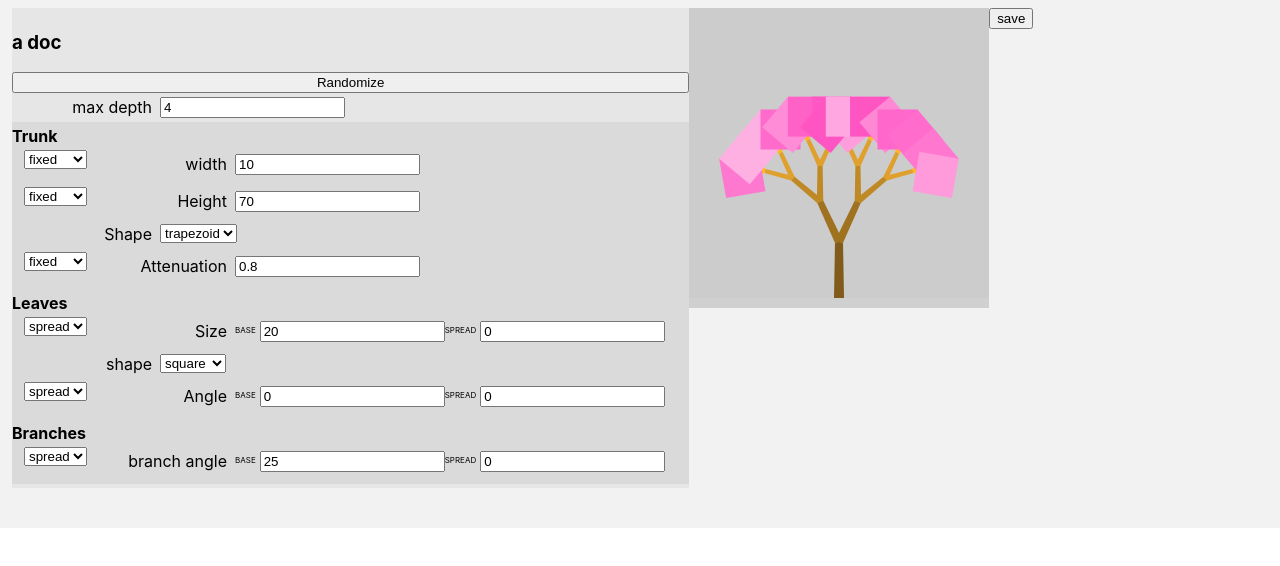
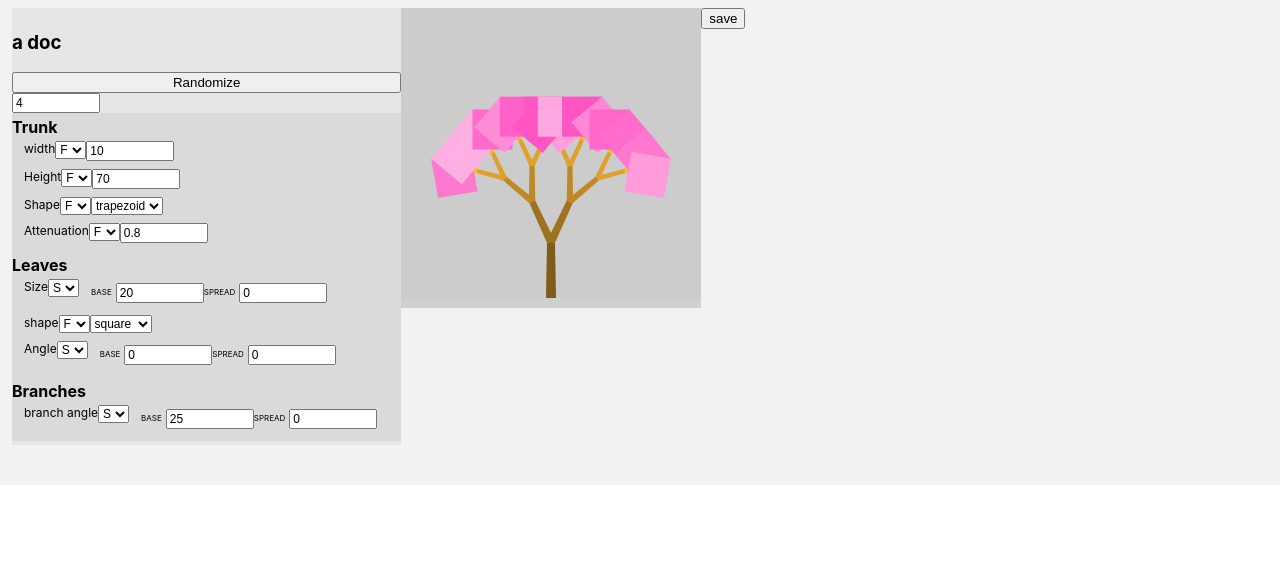
Before and after one commit to joshmarinacci/tree-gen-gen, a React (Create React App) app: page / in a window 1280 px wide. Shown: the top 566 px of the page. Built offline with nearby package versions, Linux system fonts and the light colour scheme.

Commit message:
gui cleanup

```diff
--- a/src/App.css
+++ b/src/App.css
@@ -5,6 +5,7 @@
     padding: 0em 0.5em;
     margin: 0.25em;
     align-items: start;
+    align-content: baseline;
 }
 .vbox {
     display: flex;
@@ -18,6 +19,14 @@
     width:8em;
     text-align: right;
     padding-right: 0.5em;
+}
+
+.hbox label, .hbox select, .hbox input {
+    font-size: 0.75rem;
+}
+
+.hbox input {
+    width: 5rem;
 }
 
 label.sub {
--- a/src/App.js
+++ b/src/App.js
@@ -115,20 +115,16 @@ const VBox = ({children}) => <div className='vbox'>{children}</div>
 const HBox = ({children}) => <div className='hbox'>{children}</div>
 
 const FixedValueEditor = ({def, update}) => {
-  return <HBox>
-    <label className='title'>{def._title}</label>
-    <input type='number' value={def.gen.value}
+  return <input type='number' value={def.gen.value}
            onChange={(e)=>{
              def.gen.value = parseFloat(e.target.value)
              update()
            }}
     />
-  </HBox>
 }
 
 const RandomSpreadEditor = ({def,update}) => {
   return <HBox>
-    <label className='title'>{def._title}</label>
     <label className='sub'>base</label>
     <input type='number' value={def.gen.base} onChange={(e) => {
       def.gen.base = parseFloat(e.target.value)
@@ -145,9 +141,7 @@ const RandomSpreadEditor = ({def,update}) => {
 }
 
 const PickEditor = ({def,update}) => {
-  return <HBox>
-    <label className='title'>{def._title}</label>
-    <select value={def.value} onChange={(e)=>{
+  return <select value={def.value} onChange={(e)=>{
       def.value = e.target.value
       update()
     }}>
@@ -155,10 +149,21 @@ const PickEditor = ({def,update}) => {
         return <option value={val} key={val}>{val}</option>
       })}
     </select>
-  </HBox>
 }
 
+const GENERATOR_TYPES = [
+  {
+    value:'fixed',
+    title:'F',
+  },
+  {
+    value:'spread',
+    title:'S',
+  },
+]
+
 function changeGeneratorType(def, targetKey, value) {
+  console.log('changing to',value)
   if(value === 'spread') {
     def[targetKey]._type = 'spread'
     def[targetKey].gen = new SpreadGenerator(def[targetKey].defaultValue)
@@ -175,32 +180,57 @@ const TypePicker = ({def, targetKey, update}) => {
     changeGeneratorType(def,targetKey,e.target.value)
     update()
   }}>
-    <option>fixed</option>
-    <option>spread</option>
+    {GENERATOR_TYPES.map((t => {
+      return <option key={t.value} value={t.value}>{t.title}</option>
+    }))}
   </select>
 }
 
+const GroupRow = ({parent, def, targetKey, update}) => {
+  let ed = ""
+  if(def._type === 'fixed') {
+    ed = <FixedValueEditor key={targetKey} def={def} update={update}/>
+  }
+  if(def._type === 'spread') {
+    ed = <RandomSpreadEditor key={targetKey} def={def} update={update}/>
+  }
+  if(def._type === 'pick') {
+    ed = <PickEditor key={targetKey} def={def} update={update}/>
+  }
+  return <HBox>
+    <label>{def._title}</label>
+    <TypePicker def={parent} targetKey={targetKey} update={update}/>
+    {ed}
+  </HBox>
+}
 const Group = ({def,update}) => {
   const chs = []
   Object.keys(def).forEach((key,i)=>{
     if(key.startsWith('_')) return
     const ch = def[key]
     if(!ch._type) return
-    if(ch._type === 'fixed')  {
-      const ed = <FixedValueEditor key={key} def={ch} update={update}/>
-      const typePicker = <TypePicker def={def} targetKey={key} update={update}/>
-      const wrapper = <HBox key={key}>{typePicker}{ed}</HBox>
-      chs.push(wrapper)
-      return
-    }
-    if(ch._type === 'spread')  {
-      const ed = <RandomSpreadEditor key={key} def={ch} update={update}/>
-      const typePicker = <TypePicker def={def} targetKey={key} update={update}/>
-      const wrapper = <HBox key={key}>{typePicker}{ed}</HBox>
-      chs.push(wrapper)
-      return
-    }
-    if(ch._type === 'pick')  return chs.push(<PickEditor key={key} def={ch} update={update}/>)
+
+    chs.push(<GroupRow key={key} parent={def} def={ch} targetKey={key} update={update}/>)
+    return
+    // if(ch._type === 'fixed')  {
+    //   const ed = <FixedValueEditor key={key} def={ch} update={update}/>
+    //   const wrapper = <HBox key={key}>{title}{typePicker}{ed}</HBox>
+    //   chs.push(wrapper)
+    //   return
+    // }
+    //
+    // if(ch._type === 'spread')  {
+    //   const ed = <RandomSpreadEditor key={key} def={ch} update={update}/>
+    //   const wrapper = <HBox key={key}>{title}{typePicker}{ed}</HBox>
+    //   chs.push(wrapper)
+    //   return
+    // }
+    // if(ch._type === 'pick')  {
+    //   const ed = <PickEditor key={key} def={ch} update={update}/>
+    //   const wrapper = <HBox key={key}>{title}{typePicker}{ed}</HBox>
+    //   chs.push(wrapper)
+    //   return
+    // }
   })
   return <VBox>
     <b>{def._title}</b>
```
